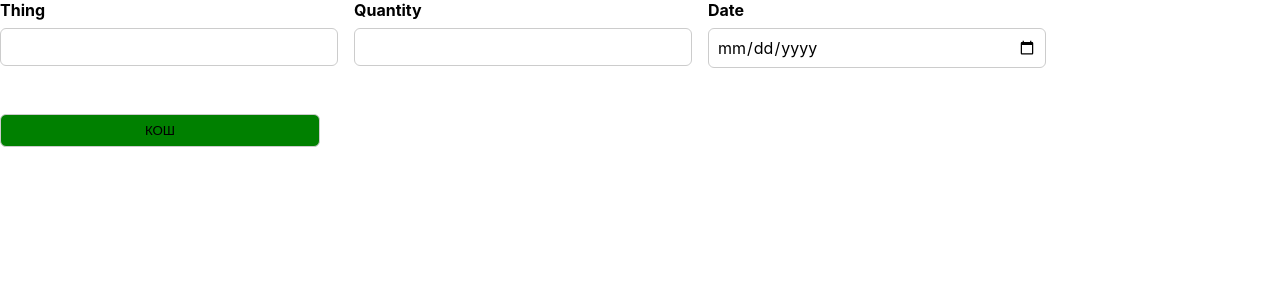
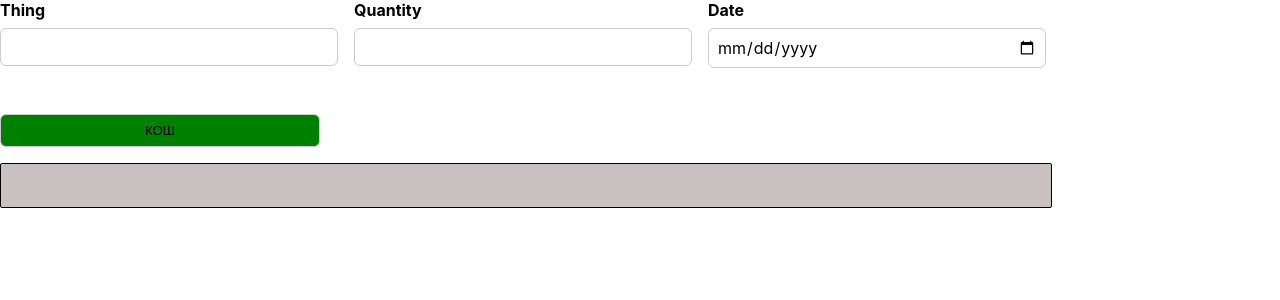
Before and after one commit to Ibristi/Homeworks, a React (Create React App) app: page / in a window 1280 px wide. Shown: the top 300 px of the page. Built offline with nearby package versions, Linux system fonts and the light colour scheme.

Commit message:
finished

```diff
--- a/public/index.html
+++ b/public/index.html
@@ -18,6 +18,5 @@
 	<body>
 		<noscript>You need to enable JavaScript to run this app.</noscript>
 		<div id="root"></div>
-
 	</body>
 </html>
--- a/src/App.css
+++ b/src/App.css
@@ -1,3 +1,16 @@
+.renderThing{
+  width: 1050px;
+  display: flex;
+  justify-content: space-between;
+  border: 1px solid black;
+  border-radius: 2px;
+  background-color: rgb(201, 192, 192);
+}
+h1{
+  font-weight: lighter;
+
+
+}
 .App {
   text-align: center;
 }
--- a/src/App.js
+++ b/src/App.js
@@ -1,11 +1,16 @@
+import { useState } from 'react'
 import './App.css'
 import NewExpense from './components/NewExpense'
 
 
 function App() {
 
+	const [expenses, setExpenses] = useState('');
+
 	const addExpenseHandler = (expense) => {
 		console.log(expense);
+
+		setExpenses(expense)
 
 	}
 
@@ -13,6 +18,11 @@ function App() {
 	return (
 		<div className='App'>
 			<NewExpense onAddExpense={addExpenseHandler}/>
+			<div className='renderThing'>
+				<h1>{expenses.thing}</h1>
+				<h1>{expenses.quantity}</h1>
+				<h1>{expenses.date}</h1>
+			</div>
 		</div>
 	)
 }
--- a/src/components/InputForm.jsx
+++ b/src/components/InputForm.jsx
@@ -21,7 +21,7 @@ const InputForm = (props) => {
 		const expenseData = {
 			thing: thing,
 			quantity: quantity,
-			date: new Date(date)
+			date: date
 		}
 		// console.log(expenseData);
 		props.onSaveExpenseData(expenseData)
```
Lines whose indentation alone changed are shown as unchanged.
